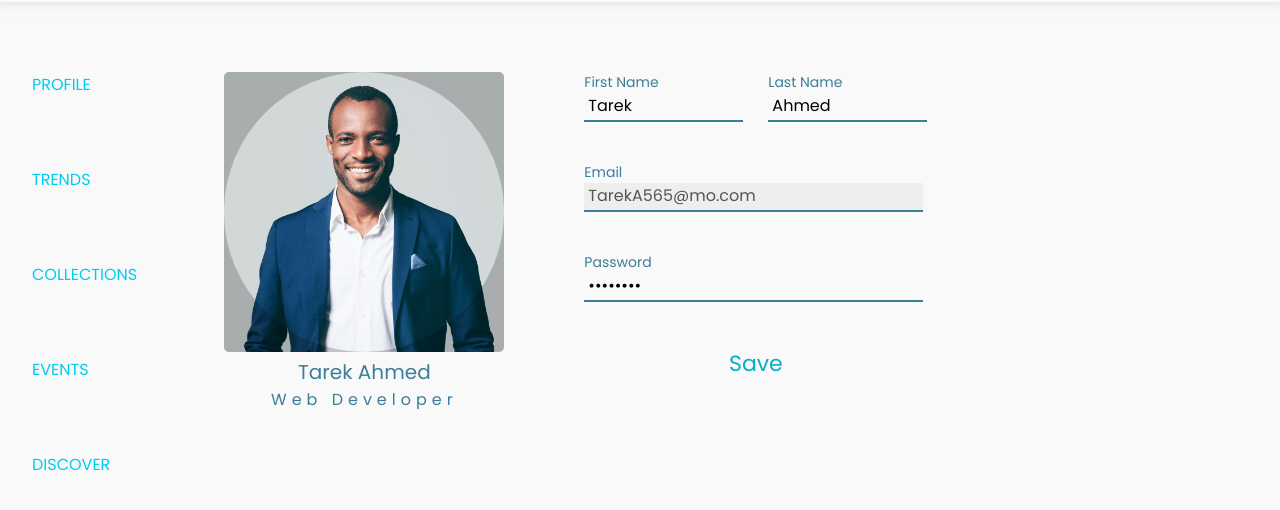
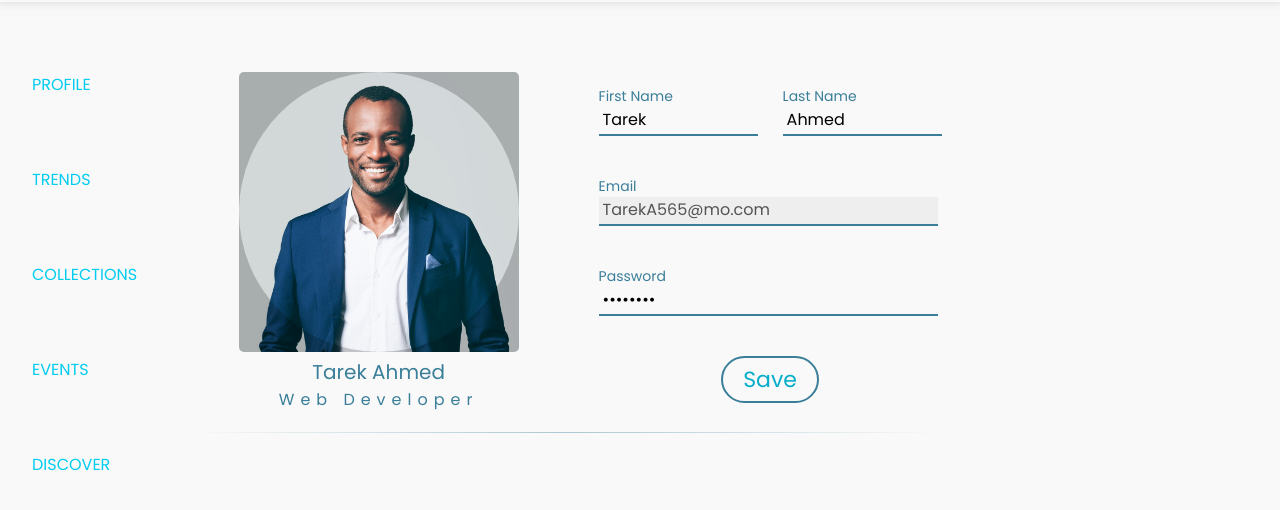
Before and after one commit to MohamedRamdan1/Gdnd48.plus, a plain HTML site: page profile.html in a window 1280 px wide. Shown: the part 48-558 px from the top of the page. Drawn offline with Linux system fonts and the light colour scheme.

Commit message:
Modified Profile Page

```diff
--- a/css/main.css
+++ b/css/main.css
@@ -95,6 +95,12 @@ body {
         /* margin-left: 250px; */
 }
 
+.buttons{
+    display: flex;
+    flex-direction: row;
+    align-items: center;
+    gap: 30px;
+}
 .button {
     display: inline-block;
     border-radius: 50px;
@@ -332,6 +338,15 @@ aside ul li:hover::after{
     margin-top: 4px;
     margin-bottom: 20px;
 }
+.linef3 {
+    height: 1px;
+    background-image: linear-gradient(
+    90deg,rgba(0,0,0,0.00) 0%,#3a7e99 50%,rgba(0,0,0,0.00) 100%);
+    opacity: 0.4;
+    width: 100%;
+    margin-top: 15px;
+    margin-bottom: 20px;
+}
 
 
 
@@ -490,13 +505,21 @@ aside ul li:hover::after{
 
 .contentp{
     display: flex;
+    flex-direction: column;
+    /* width: 100%; */
+    margin-top: 70px;
+}
+.contentpp1,
+.contentpp2{
+    display: flex;
+    align-items: center;
     flex-direction: row;
-    /* align-items: center; */
-    width: 100%;
-    margin-top: 70px;
     gap: 80px;
 }
-.contentp1{
+.contentps3{
+    width: 100%;
+}
+.contentps1{
     width:280px;
     display: flex;
     flex-direction: column;
@@ -586,8 +609,7 @@ input[type=submit]{
     /* background-color: #06adca; */
     background-color: transparent;
     color: #06adca;
-    border-color: #3a7e99;
-    border: none;
+    border:2px #3a7e99 solid;
     font-family: 'Poppins', sans-serif;
     border-radius: 100px;
     font-size: 22px;
@@ -655,7 +677,7 @@ input:focus, textarea:focus, select:focus{
     color: #3a7e99;
     font-family: 'Poppins', sans-serif;
     text-transform: capitalize;
-    letter-spacing: 5px;
+    letter-spacing: 6px;
     font-size: 16px;
     text-align: center;
 }
--- a/profile.html
+++ b/profile.html
@@ -39,7 +39,8 @@
                 </ul>
             </aside>
         <div class="contentp">
-            <div class="contentp1">
+            <div class="contentpp1">
+                <div class="contentps1">
                     <div class="userpic">
                         <div class="picpic">
                             <div class="upicd"></div>
@@ -52,7 +53,7 @@
                             </div>
                     </div>
                 </div>
-            <div class="contentp2">
+                <div class="contentps2">
                     <form class="form">
                         <div class="form1">
                             <div class="flcon">
@@ -78,6 +79,14 @@
                     </form>
                 </div>
             </div>
+            <div class="contentpp2">
+                <div class="contentps3">
+                    <div class="linef3"></div>
+                    <div>
+                </div>
+            </div>
+            </div>
+        </div>
     </div>
     </div>
     <footer></footer>
```
Also changed, not shown: index.html (+7 -2 lines). Lines whose indentation alone changed are shown as unchanged.
